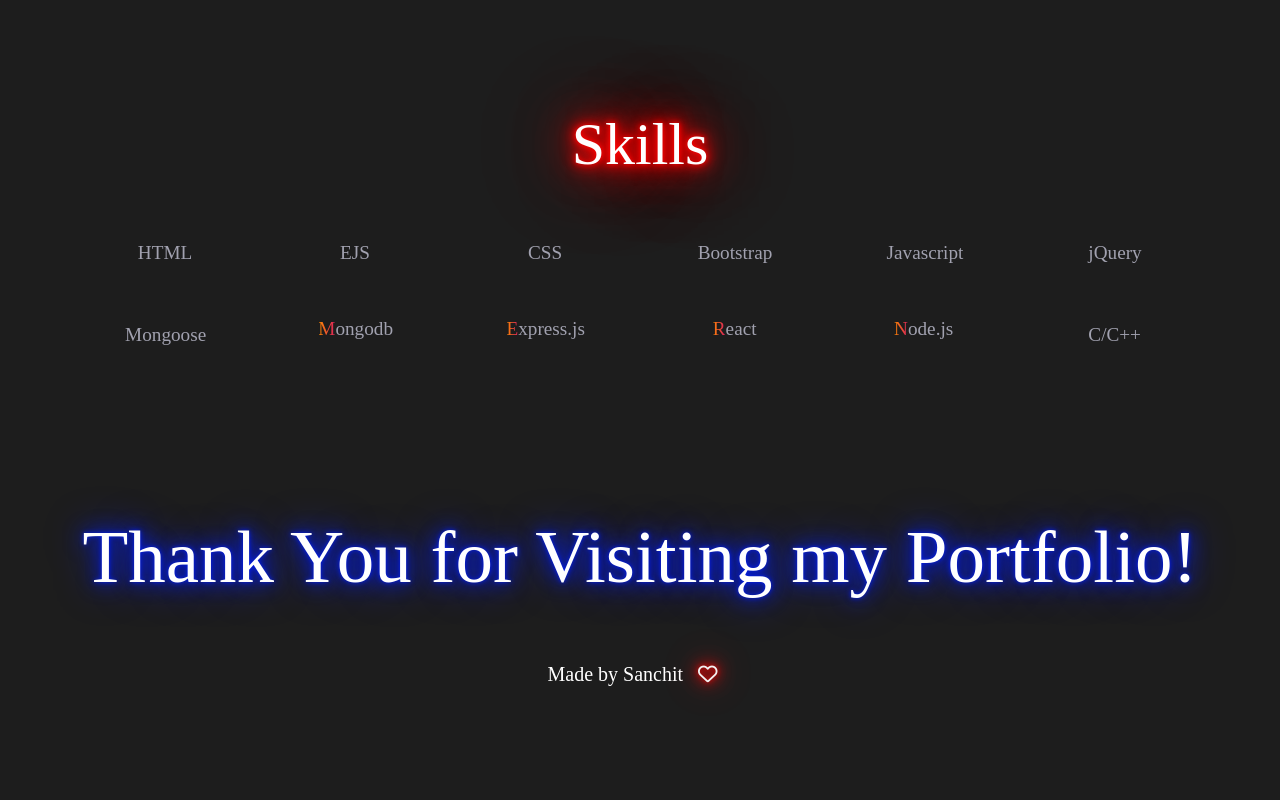
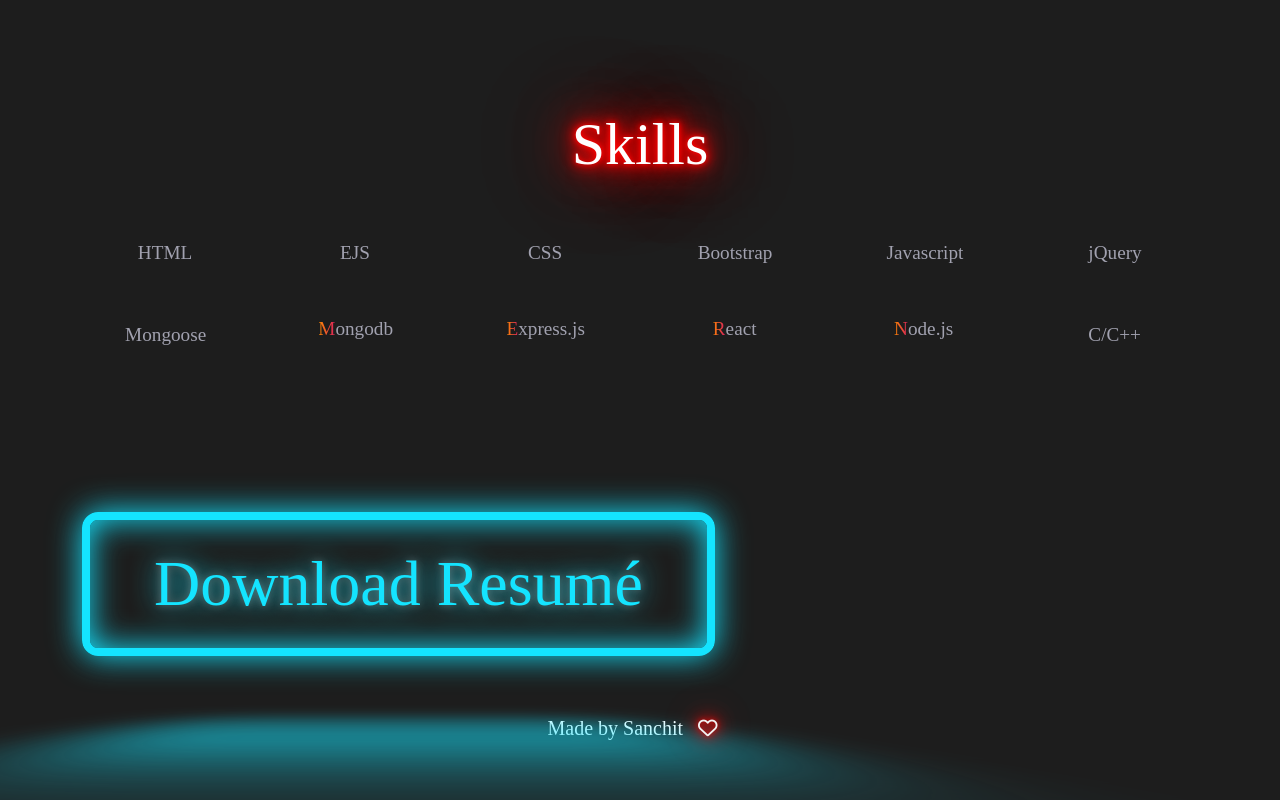
Before and after one commit to Sanchitagarwal7/portfolio_react, a React (Create React App) app: page / in a window 1280 px wide. Shown: the part 3007-3807 px from the top of the page. Before the commit the page ends 3753 px from the top, so only its background shows below. Built offline with nearby package versions, Linux system fonts and the light colour scheme; a web font is replaced by a local one.

Commit message:
resume button try

```diff
--- a/public/app.js
+++ b/public/app.js
@@ -10,7 +10,6 @@ particlesJS.load('particles-js', 'particles.json', function() {
 */
 
 /* Otherwise just put the config content (json): */
-
 particlesJS('particles-js',
 
   {
--- a/public/styles.css
+++ b/public/styles.css
@@ -499,3 +499,68 @@ Button {
 .banner-top{
   margin-top: 15vh;
 }
+
+/* RESUME BUTTON */
+
+.neon-button {
+  font-size: 4rem;
+
+  display: inline-block;
+  cursor: pointer;
+  text-decoration: none;
+  color: hsl(187, 100%, 54%);
+  border: hsl(187, 100%, 54%) 0.125em solid;
+  padding: 0.25em 1em;
+  border-radius: 0.25em;
+  place-items: center;
+
+  text-shadow: 0 0 0.125em hsl(0 0% 100% / 0.3), 0 0 0.45em currentColor;
+
+  box-shadow: inset 0 0 0.5em 0 hsl(187, 100%, 54%), 0 0 0.5em 0 hsl(187, 100%, 54%);
+
+  position: relative;
+}
+
+.neon-button::before {
+  pointer-events: none;
+  content: "";
+  position: absolute;
+  background: hsl(187, 100%, 54%);
+  top: 120%;
+  left: 0;
+  width: 100%;
+  height: 100%;
+
+  transform: perspective(1em) rotateX(40deg) scale(1, 0.35);
+  filter: blur(1em);
+  opacity: 0.7;
+}
+
+.neon-button::after {
+  content: "";
+  position: absolute;
+  top: 0;
+  bottom: 0;
+  left: 0;
+  right: 0;
+  box-shadow: 0 0 2em 0.5em hsl(187, 100%, 54%);
+  opacity: 0;
+  background-color: hsl(187, 100%, 54%);
+  z-index: -1;
+  transition: opacity 100ms linear;
+}
+
+.neon-button:hover,
+.neon-button:focus {
+  color: var(--clr-bg);
+  text-shadow: none;
+}
+
+.neon-button:hover::before,
+.neon-button:focus::before {
+  opacity: 1;
+}
+.neon-button:hover::after,
+.neon-button:focus::after {
+  opacity: 1;
+}
--- a/src/components/Thankyou.js
+++ b/src/components/Thankyou.js
@@ -8,7 +8,7 @@ const Thankyou = () => {
     <Container>
         <Row style={{marginTop: "20vh"}}>
             <Col>
-                <h1 id='thanks'><ScrollAnimation animateIn='animate__zoomIn' animateOnce={true} >Thank You for Visiting my Portfolio!</ScrollAnimation></h1>
+                <a href="#" class="neon-button">Download Resumé</a>
                 <h5 id='sanchit'>Made by Sanchit
                 <span className='heart mx-3'>
                 <i class="fa-regular fa-heart fa-sm fa-beat-fade" style={{"--fa-animation-duration": "0.5s"}}></i>
```
